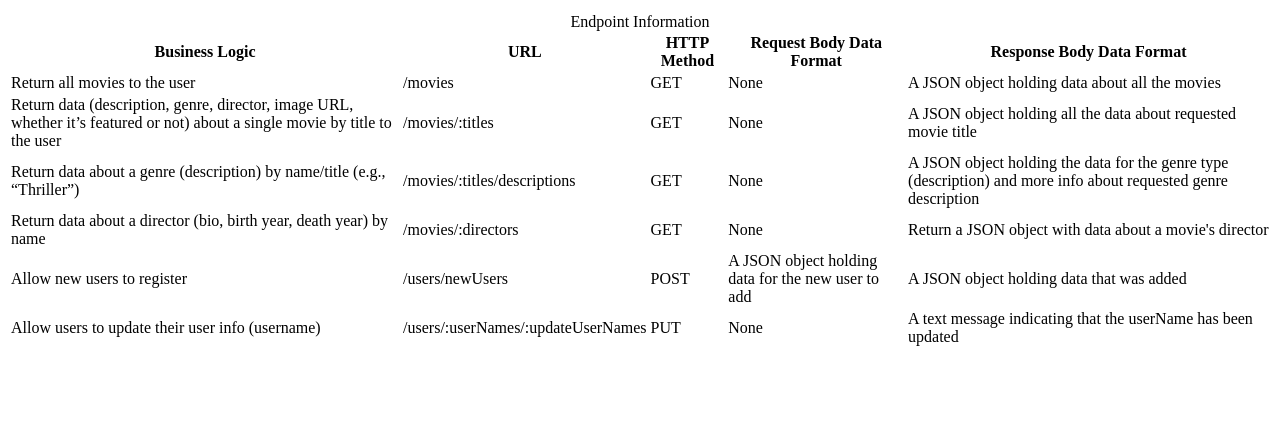
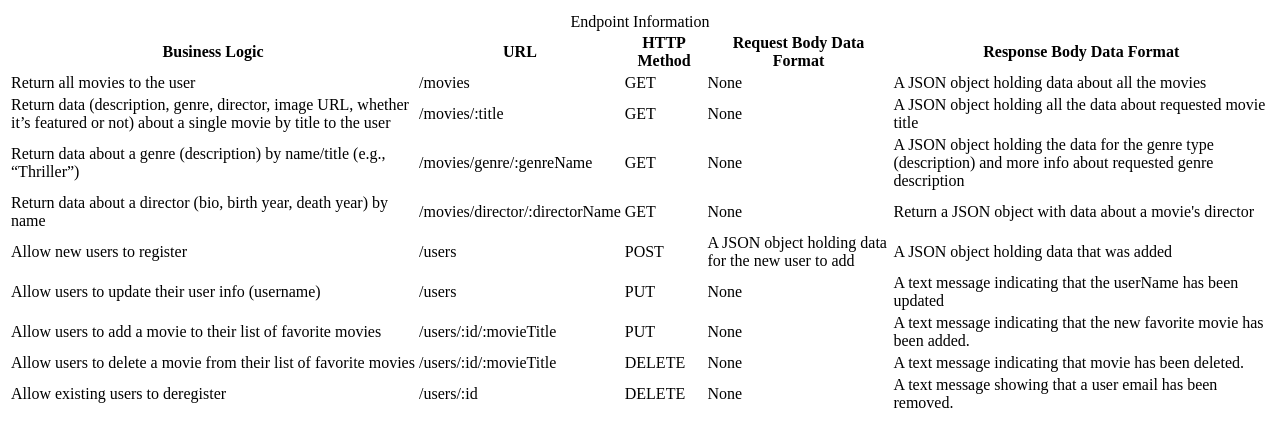
Before and after one commit to Nekomimi-YT/Movie_App, a website: page public/documentation.html in a window 1280 px wide. Shown: the part 119-566 px from the top of the page. Drawn offline with Linux system fonts and the light colour scheme.

Commit message:
Update Endpoint table with new and amended endpoints

```diff
--- a/public/documentation.html
+++ b/public/documentation.html
@@ -36,38 +36,59 @@
       <tr>
         <td>Return data (description, genre, director, image URL,
           whether it’s featured or not) about a single movie by title to the user</td>
-        <td>/movies/:titles</td>
+        <td>/movies/:title</td>
         <td>GET</td>
         <td>None</td>
         <td>A JSON object holding all the data about requested movie title</td>
       </tr>
       <tr>
         <td>Return data about a genre (description) by name/title (e.g., “Thriller”)</td>
-        <td>/movies/:titles/descriptions</td>
+        <td>/movies/genre/:genreName</td>
         <td>GET</td>
         <td>None</td>
         <td>A JSON object holding the data for the genre type (description) and more info about requested genre description</td>
       </tr>
       <tr>
         <td>Return data about a director (bio, birth year, death year) by name</td>
-        <td>/movies/:directors</td>
+        <td>/movies/director/:directorName</td>
         <td>GET</td>
         <td>None</td>
         <td>Return a JSON object with data about a movie's director</td>
       </tr>
       <tr>
         <td>Allow new users to register</td>
-        <td>/users/newUsers</td>
+        <td>/users</td>
         <td>POST</td>
         <td>A JSON object holding data for the new user to add</td>
         <td>A JSON object holding data that was added</td>
       </tr>
       <tr>
         <td>Allow users to update their user info (username)</td>
-        <td>/users/:userNames/:updateUserNames</td>
+        <td>/users</td>
         <td>PUT</td>
         <td>None</td>
         <td>A text message indicating that the userName has been updated</td>
+      </tr>
+      <tr>
+        <td>Allow users to add a movie to their list of favorite movies</td>
+        <td>/users/:id/:movieTitle</td>
+        <td>PUT</td>
+        <td>None</td>
+        <td>A text message indicating that the new favorite movie has been added.</td>
+      </tr>
+      <tr>
+        <td>Allow users to delete a movie from their list of favorite movies</td>
+        <td>/users/:id/:movieTitle</td>
+        <td>DELETE</td>
+        <td>None</td>
+        <td>A text message indicating that movie has been deleted.</td>
+      </tr>
+      <tr>
+        <td>Allow existing users to deregister</td>
+        <td>/users/:id</td>
+        <td>DELETE</td>
+        <td>None</td>
+        <td>A text message showing that a user email has been removed.</td>
       </tr>
     </tbody>
   </table>
```
